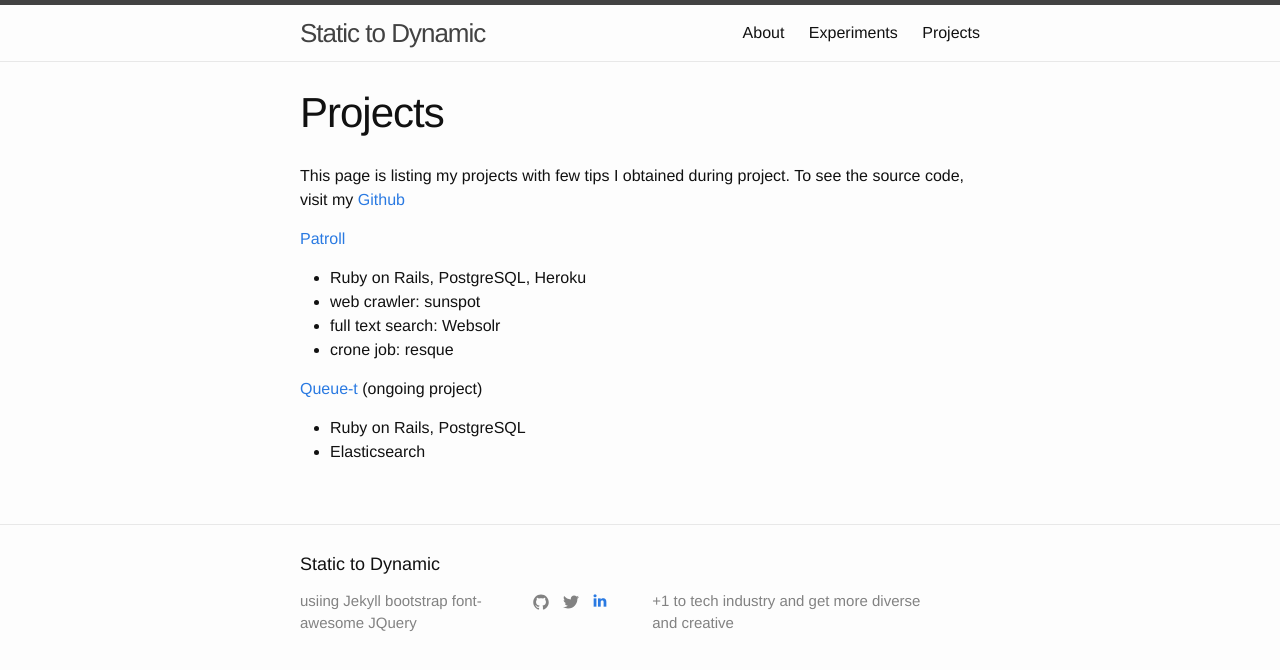
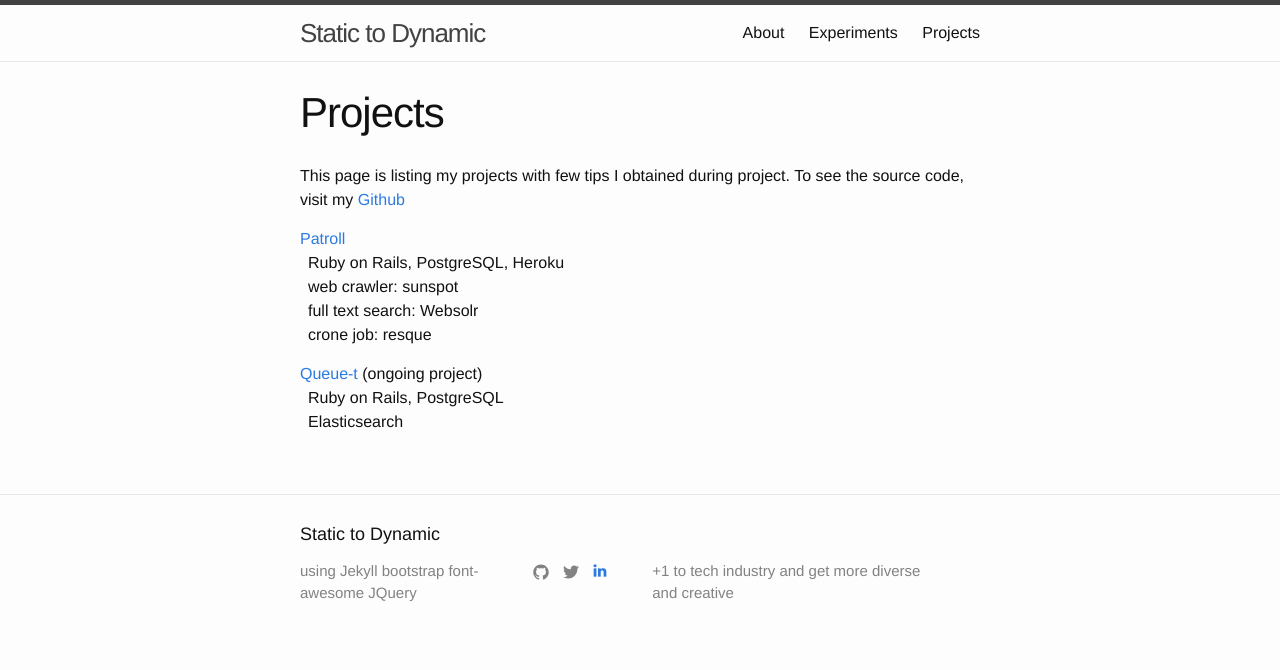
Before and after one commit to soborok/soborok.github.io, a Jekyll site: the page built from projects.md, in a window 1280 px wide. Shown: the top 670 px of the page. Built offline with Jekyll 4.4.1, drawn with Linux system fonts in a browser that asks for light colours; some of the changed lines change nothing that is shown.

Commit message:
changed minor typo

```diff
--- a/_config.yml
+++ b/_config.yml
@@ -1,6 +1,6 @@
 # Site settings
 title: Static to Dynamic
-status: usiing Jekyll bootstrap font-awesome JQuery
+status: using Jekyll bootstrap font-awesome JQuery
 email: > # your-email@domain.com
 description: +1 to tech industry and get more diverse and creative
 
--- a/projects.md
+++ b/projects.md
@@ -8,12 +8,12 @@ This page is listing my projects with few tips I obtained during project. To see
 
 
 [Patroll](https://github.com/bison-2014/to-catch-a-troll)
-* Ruby on Rails, PostgreSQL, Heroku
-* web crawler: sunspot
-* full text search: Websolr
-* crone job: resque
+&ensp;Ruby on Rails, PostgreSQL, Heroku
+&ensp;web crawler: sunspot
+&ensp;full text search: Websolr
+&ensp;crone job: resque
 
 
 [Queue-t](https://github.com/matthewwho/queue-t) (ongoing project)
-* Ruby on Rails, PostgreSQL
-* Elasticsearch
+&ensp;Ruby on Rails, PostgreSQL
+&ensp;Elasticsearch
```
Also changed, not shown: experiments.md (line endings or trailing spaces).
